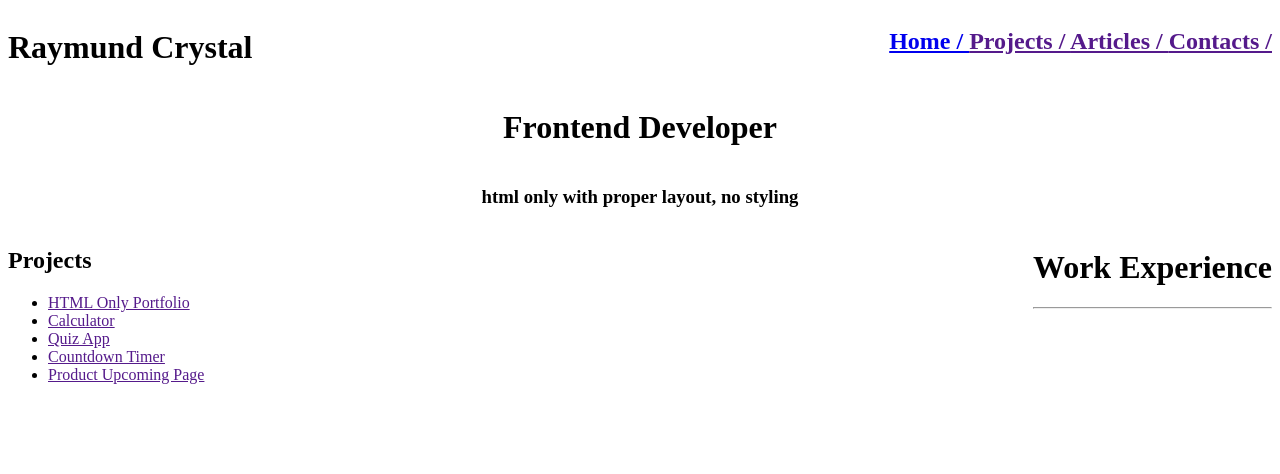
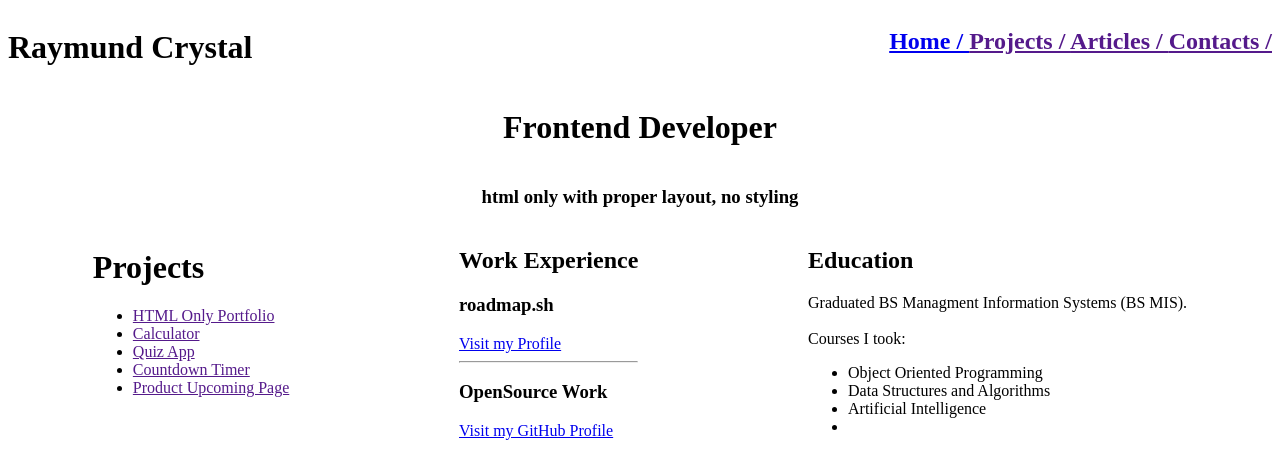
Before and after one commit to Reinigen/Road-to-Front-end-Master, a plain HTML site: page Front-end/Basic HTML Website/index.html in a window 1280 px wide. Drawn offline with Linux system fonts and the light colour scheme.

Commit message:
added second section

```diff
--- a/Front-end/Basic HTML Website/index.html
+++ b/Front-end/Basic HTML Website/index.html
@@ -4,16 +4,21 @@
     <meta charset="UTF-8" />
     <meta name="viewport" content="width=device-width, initial-scale=1.0" />
     <style>
-      .flex-container {
+      .header-container {
         display: flex;
         flex-direction: row;
         justify-content: space-between;
+      }
+      .body-container {
+        display: flex;
+        flex-direction: row;
+        justify-content: space-around;
       }
     </style>
     <title>Raymund Crystal</title>
   </head>
   <body>
-    <div class="flex-container">
+    <div class="header-container">
       <div id="head"><h1>Raymund Crystal</h1></div>
       <div id="nav">
         <nav>
@@ -27,15 +32,17 @@
       </div>
     </div>
 
-    <header style="display: flex; flex-direction: column; justify-content: center">
-      <h1 style="align-self: center;">Frontend Developer</h1>
-      <h3 style="align-self: center;">html only with proper layout, no styling</h3>
-
+    <header
+      style="display: flex; flex-direction: column; justify-content: center"
+    >
+      <h1 style="align-self: center">Frontend Developer</h1>
+      <h3 style="align-self: center">
+        html only with proper layout, no styling
+      </h3>
     </header>
 
-    <div class="flex-container">
-      <div>
-        <section class="Projects">
+    <div class="body-container">
+      <div class="Projects">
         <h1>Projects</h1>
         <ul>
           <li><a href="">HTML Only Portfolio</a></li>
@@ -44,14 +51,38 @@
           <li><a href="">Countdown Timer</a></li>
           <li><a href="">Product Upcoming Page</a></li>
         </ul>
+      </div>
+      <div class="Work_Experience">
+        <h2>Work Experience</h2>
+        <section>
+          <h3>roadmap.sh</h3>
+          <p></p>
+          <a href="https://roadmap.sh/u/reliakuris">
+            <footer>Visit my Profile</footer>
+          </a>
+        </section>
+        <hr />
+        <section>
+          <h3>OpenSource Work</h3>
+          <p></p>
+          <a href="https://github.com/Reinigen">
+            <footer>Visit my GitHub Profile</footer>
+          </a>
         </section>
       </div>
-      <div>
-        <section class="Work-Experience"></section>
-          <h1>Work Experience</h1>
+      <div class="education">
+        <h2>Education</h2>
+        <p>
+          Graduated BS Managment Information Systems (BS MIS). <br><br>
 
-          <hr />
-        </section>
+          Courses I took:
+          <ul>
+            <li>Object Oriented Programming</li>
+            <li>Data Structures and Algorithms</li>
+            <li>Artificial Intelligence</li>
+            <li></li>
+          </ul>
+        </p>
       </div>
     </div>
   </body>
```
Lines whose indentation alone changed are shown as unchanged.
